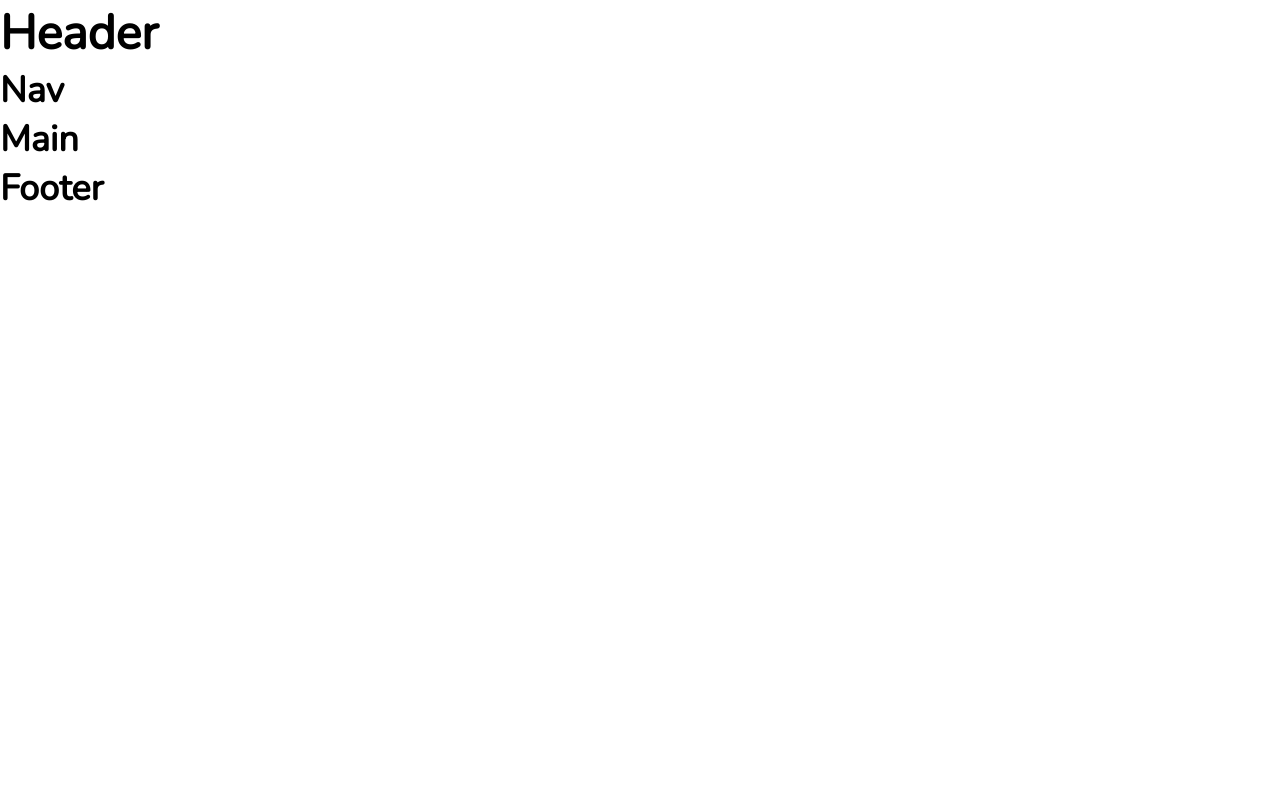
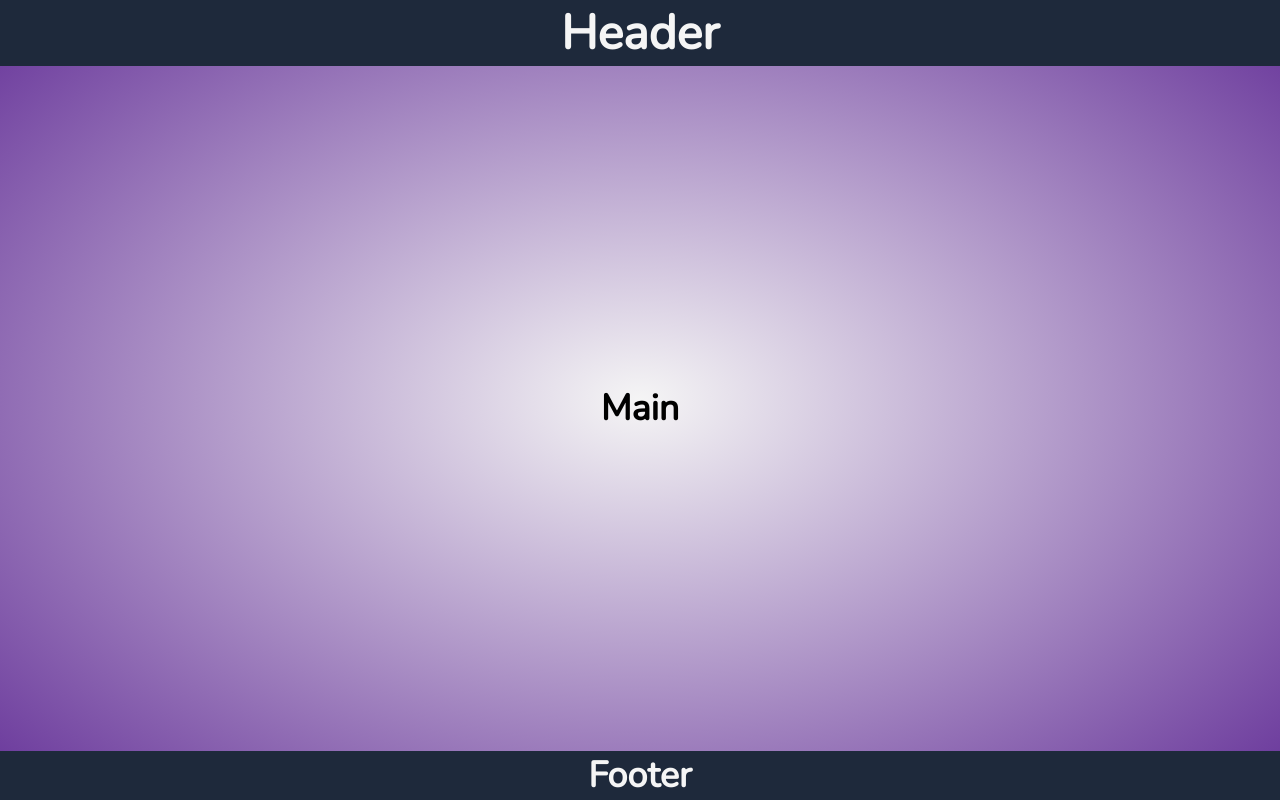
Before and after one commit to fastoch/media_queries, a plain HTML site: page index.html in a window 1280 px wide. Drawn offline with nearby package versions, Linux system fonts and the light colour scheme.

Commit message:
end of chapter 17

```diff
--- a/style.css
+++ b/style.css
@@ -9,4 +9,94 @@
 body {
   font: 1.5rem "Nunito", sans-serif; /* font-size & font-family */
   min-height: 100vh;
+
+  background-color: #475569; /* fallback, in case the background image doesn't load */
+  background-image: radial-gradient(whitesmoke, #475569);
+  display: flex; /* makes our body a flex container */
+  flex-direction: column; /* row is the default and we want the flex items to stack */
 }
+
+header, nav, main, footer {
+  display: grid;
+  place-content: center; /* centers elements horizontally */
+  grid-template-columns: 100%;
+  text-align: center;
+}
+
+header, footer {
+  position: sticky;
+  background-color: #1e293b;
+  color: whitesmoke;
+}
+
+header {
+  top: 0;
+}
+
+nav {
+  background-color: white;
+  color: black;
+  padding: 0.5rem;
+  border-bottom: 2px solid black;
+}
+
+main {
+  flex-grow: 1; /* the main element grows to fill out whatever space is available */
+}
+
+footer {
+  bottom: 0;
+}
+
+/* SMALL */
+@media screen and (min-width: 576px) {
+  body {
+    background-color: green;
+    background-image: radial-gradient(whitesmoke, green);
+
+  }
+
+  nav {
+    display: none;
+  }
+}
+
+/* MEDIUM */
+@media screen and (min-width: 768px) {
+  body {
+    background-color: gold;
+    background-image: radial-gradient(whitesmoke, gold);
+  }
+}
+
+/* LARGE */
+@media screen and (min-width: 992px) {
+  body {
+    background-color: firebrick;
+    background-image: radial-gradient(whitesmoke, firebrick);
+  }
+}
+
+/* EXTRA-LARGE */
+@media screen and (min-width: 1200px) {
+  body {
+    background-color: rebeccapurple;
+    background-image: radial-gradient(whitesmoke, rebeccapurple);
+  }
+
+}
+/* MOBILE DEVICE LANDSCAPE */
+@media screen and (max-height: 425px) and (min-aspect-ratio: 7/4) {
+  body {
+    background-color: dodgerblue;
+    background-image: radial-gradient(whitesmoke, dodgerblue);
+  }
+
+  h1, h2 {
+    font-size: 1.5rem;
+  }
+
+  nav {
+    display: none;
+  }
+}
```
Also changed, not shown: 1 other file.
